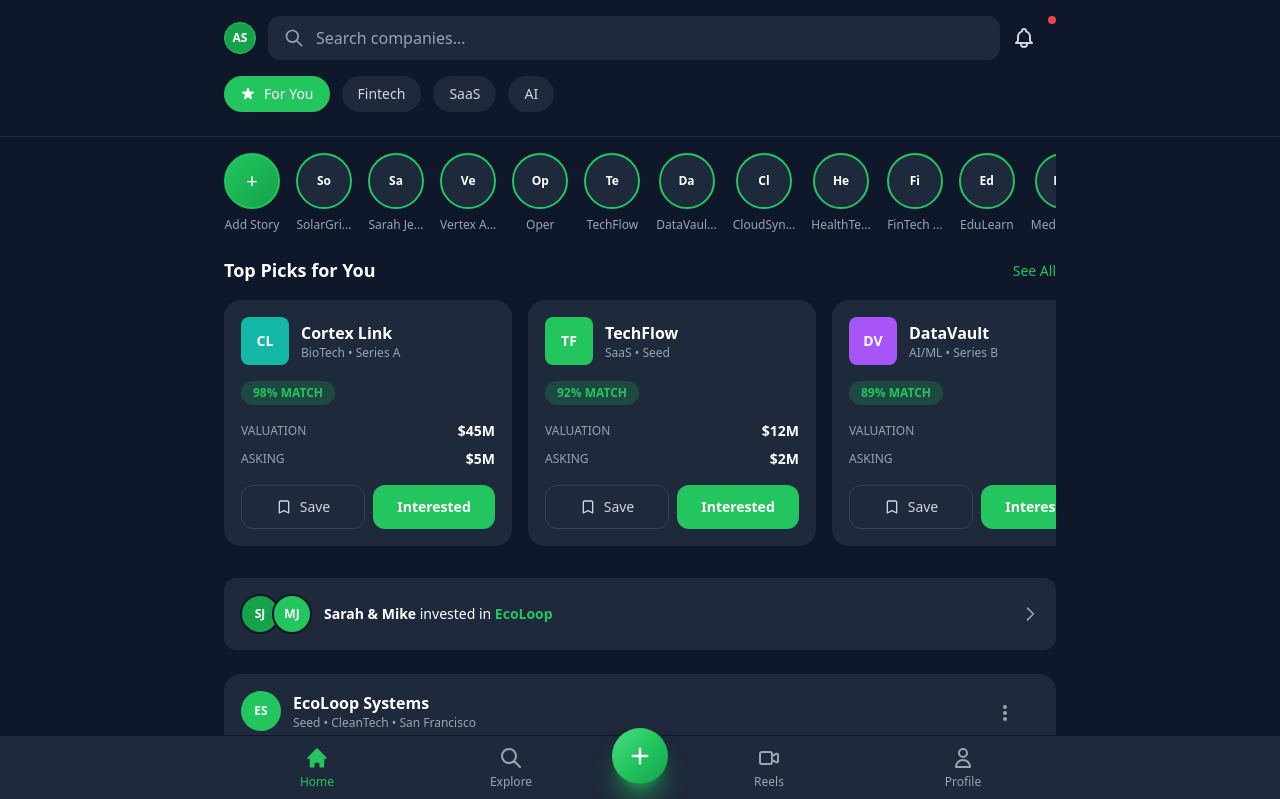
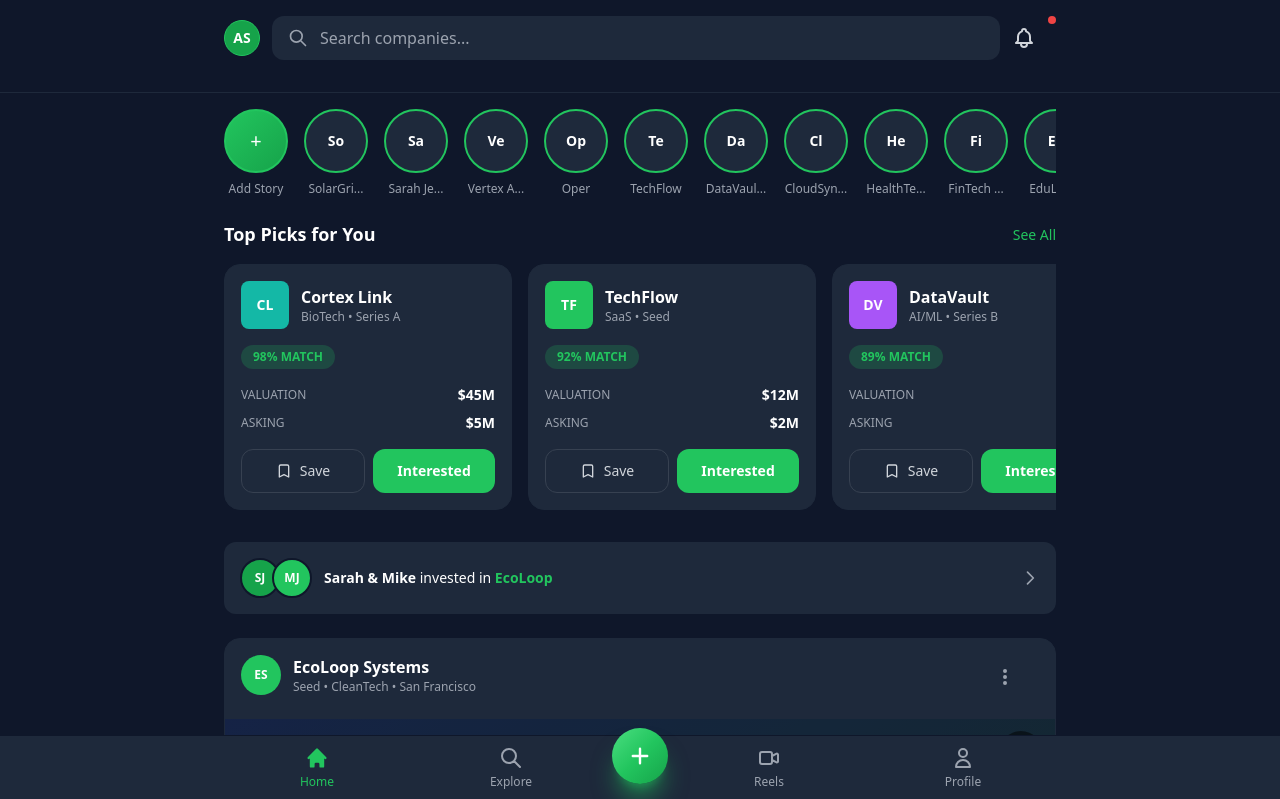
Before and after one commit to Khushi018/swarn-web-app, a React (Vite) app: page / in a window 1280 px wide. Shown: the top 799 px of the page. Built offline with nearby package versions, Linux system fonts and the light colour scheme.

Commit message:
top category

```diff
--- a/src/components/Header.jsx
+++ b/src/components/Header.jsx
@@ -72,9 +72,9 @@ const Header = ({ onCompanySelect, onOpenCreatePost, onNavigate }) => {
           <div className="flex items-center gap-3 mb-4">
             <button
               onClick={() => setIsSidebarOpen(true)}
-              className="w-8 h-8 rounded-full bg-primary-dark flex items-center justify-center border border-primary flex-shrink-0 hover:opacity-90 transition-opacity cursor-pointer"
+              className="w-9 h-9 rounded-full bg-primary-dark flex items-center justify-center border border-primary flex-shrink-0 hover:opacity-90 transition-opacity cursor-pointer"
             >
-              <span className="text-white text-xs font-semibold">AS</span>
+              <span className="text-white text-sm font-semibold">AS</span>
             </button>
 
             {/* Search Bar */}
@@ -146,7 +146,7 @@ const Header = ({ onCompanySelect, onOpenCreatePost, onNavigate }) => {
           </div>
 
           {/* Categories */}
-          <div className="flex items-center gap-3 overflow-x-auto pb-2 scrollbar-hide">
+          {/* <div className="flex items-center gap-3 overflow-x-auto pb-2 scrollbar-hide">
             <button className="flex-shrink-0 flex items-center gap-2 px-4 py-2 bg-primary rounded-full text-white text-sm font-medium">
               <svg className="w-4 h-4" fill="currentColor" viewBox="0 0 20 20">
                 <path d="M9.049 2.927c.3-.921 1.603-.921 1.902 0l1.07 3.292a1 1 0 00.95.69h3.462c.969 0 1.371 1.24.588 1.81l-2.8 2.034a1 1 0 00-.364 1.118l1.07 3.292c.3.921-.755 1.688-1.54 1.118l-2.8-2.034a1 1 0 00-1.175 0l-2.8 2.034c-.784.57-1.838-.197-1.539-1.118l1.07-3.292a1 1 0 00-.364-1.118L2.98 8.72c-.783-.57-.38-1.81.588-1.81h3.461a1 1 0 00.951-.69l1.07-3.292z" />
@@ -162,7 +162,7 @@ const Header = ({ onCompanySelect, onOpenCreatePost, onNavigate }) => {
             <button className="flex-shrink-0 px-4 py-2 bg-dark-light rounded-full text-gray-300 text-sm font-medium hover:bg-dark-light/80">
               AI
             </button>
-          </div>
+          </div> */}
         </div>
       </header>
 
@@ -174,7 +174,7 @@ const Header = ({ onCompanySelect, onOpenCreatePost, onNavigate }) => {
               onClick={() => onOpenCreatePost && onOpenCreatePost()}
               className="flex-shrink-0 flex flex-col items-center gap-2"
             >
-              <div className="w-14 h-14 rounded-full bg-gradient-to-br from-primary to-primary-dark flex items-center justify-center border-2 border-primary">
+              <div className="w-16 h-16 rounded-full bg-gradient-to-br from-primary to-primary-dark flex items-center justify-center border-2 border-primary">
                 <span className="text-white text-xl">+</span>
               </div>
               <span className="text-xs text-gray-400">Add Story</span>
@@ -200,8 +200,8 @@ const Header = ({ onCompanySelect, onOpenCreatePost, onNavigate }) => {
               'Cortex Link'
             ].map((name) => (
               <button key={name} className="flex-shrink-0 flex flex-col items-center gap-2">
-                <div className="w-14 h-14 rounded-full bg-dark-light border-2 border-primary flex items-center justify-center">
-                  <span className="text-white text-xs font-semibold">{name.substring(0, 2)}</span>
+                <div className="w-16 h-16 rounded-full bg-dark-light border-2 border-primary flex items-center justify-center">
+                  <span className="text-white text-sm font-semibold">{name.substring(0, 2)}</span>
                 </div>
                 <span className="text-xs text-gray-400">{name.length > 8 ? name.substring(0, 8) + '...' : name}</span>
               </button>
```
